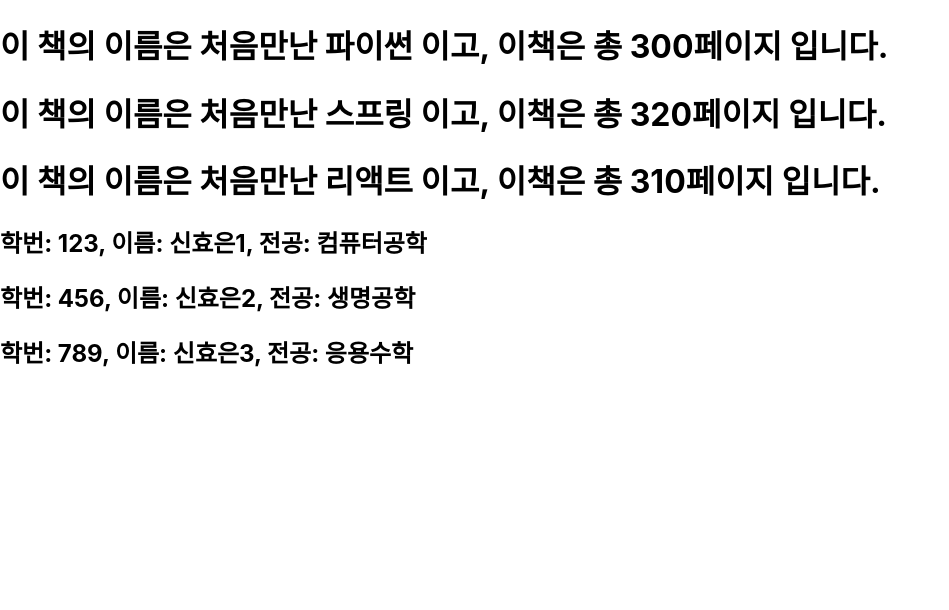
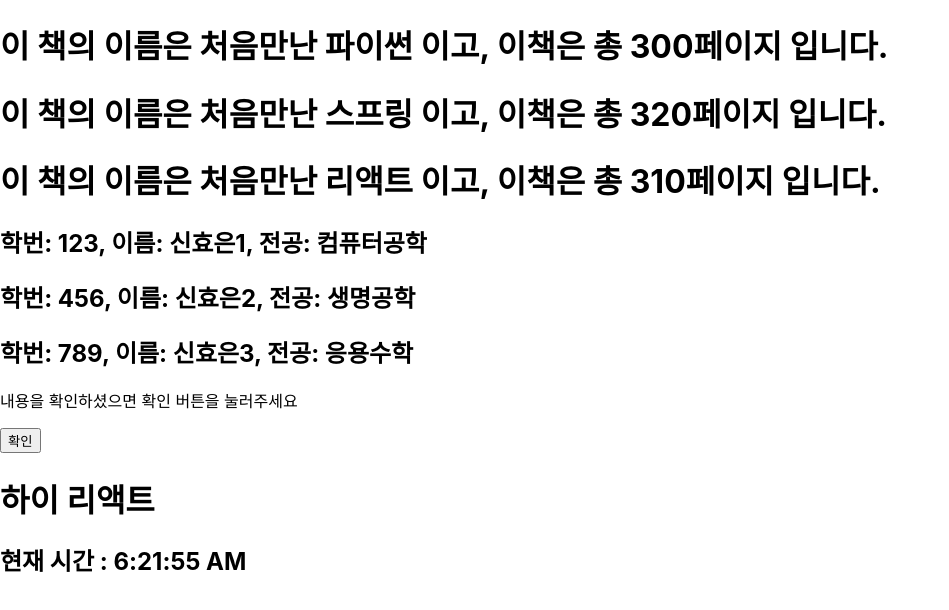
Before and after one commit to Hyoeun01/react-workspace, a React (Create React App) app in the folder my-app/: page / in a window 1280 px wide. Shown: the top 610 px of the page, without its empty margins (0-949 px from the left). Built offline with nearby package versions, Linux system fonts and the light colour scheme.

Commit message:
엘리먼트 실습중

```diff
--- /dev/null
+++ b/my-app/src/chapter04/Clock.jsx
@@ -0,0 +1,12 @@
+import React from "react";
+
+function Clock(props) {
+    return (
+        <div>
+            <h1>하이 리액트</h1>
+            <h2>현재 시간 : {new Date().toLocaleTimeString()}</h2>
+        </div>
+    )
+}
+
+export default Clock;
--- /dev/null
+++ b/my-app/src/chapter04/ConfirmDialog.jsx
@@ -0,0 +1,22 @@
+import React from "react";
+
+function Button(props){
+    return(
+        <button className={`bg-${props.color}`}>
+            <b>
+                {props.children}
+            </b>
+        </button>
+    );
+}
+
+function ConfirmDialog(props){
+    return (
+        <div>
+            <p>내용을 확인하셨으면 확인 버튼을 눌러주세요</p>
+            <button color='green'>확인</button>
+        </div>
+    );
+}
+
+export default ConfirmDialog;
--- a/my-app/src/index.js
+++ b/my-app/src/index.js
@@ -6,6 +6,8 @@ import reportWebVitals from './reportWebVitals';
 
 import Library from './chapter03/Library';
 import StudentList from './chapter03/StudentList';
+import ConfirmDialog from './chapter04/ConfirmDialog';
+import Clock from './chapter04/Clock';
 
 const root = ReactDOM.createRoot(document.getElementById('root'));
 root.render(
@@ -13,6 +15,8 @@ root.render(
     {/* <App /> */}
     <Library />
     <StudentList />
+    <ConfirmDialog />
+    <Clock />
   </React.StrictMode>
 );
 
```
